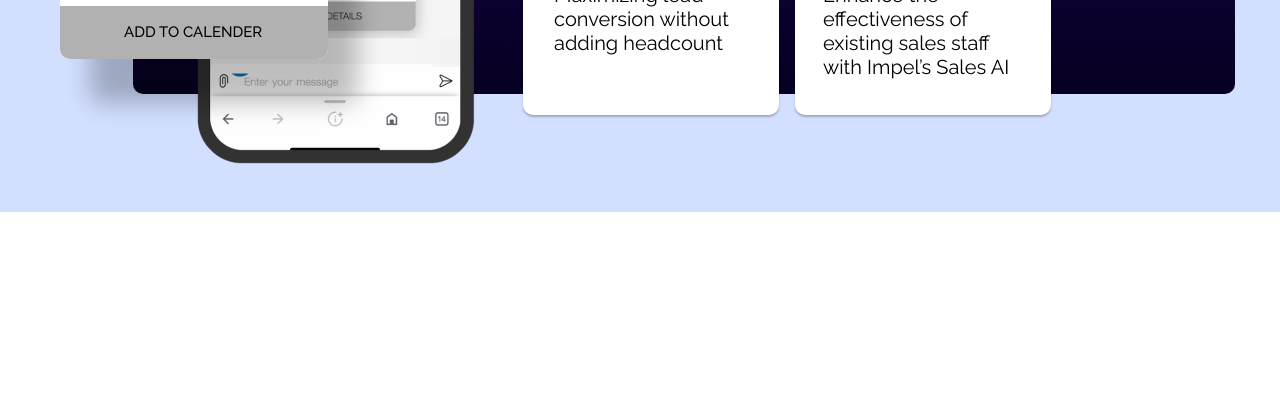
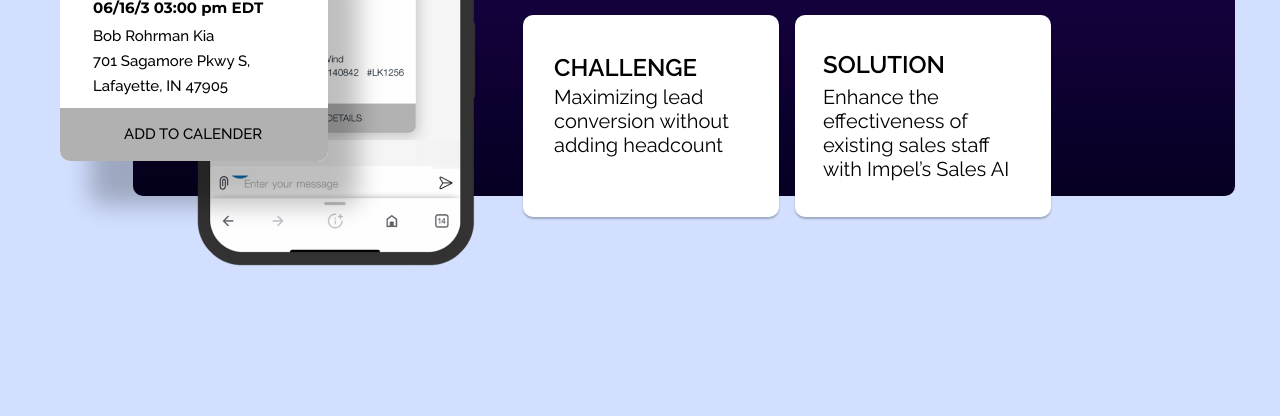
Before and after one commit to shamsdigital/impel-showcase-demo, a plain HTML site: page index.html in a window 1280 px wide. Shown: the part 434-850 px from the top of the page. Before the commit the page ends 800 px from the top, so only its background shows below. Drawn offline with Linux system fonts and the light colour scheme.

Commit message:
Update index.2a431bb4.css

```diff
--- a/index.2a431bb4.css
+++ b/index.2a431bb4.css
@@ -64,7 +64,7 @@
 
     .content-parent{
         background-color: #D2DFFF;
-        width:100%;height:646px;
+        width:100%;height:850px;
         position:relative;
         overflow:hidden}
 /*# sourceMappingURL=index.2a431bb4.css.map */
```
